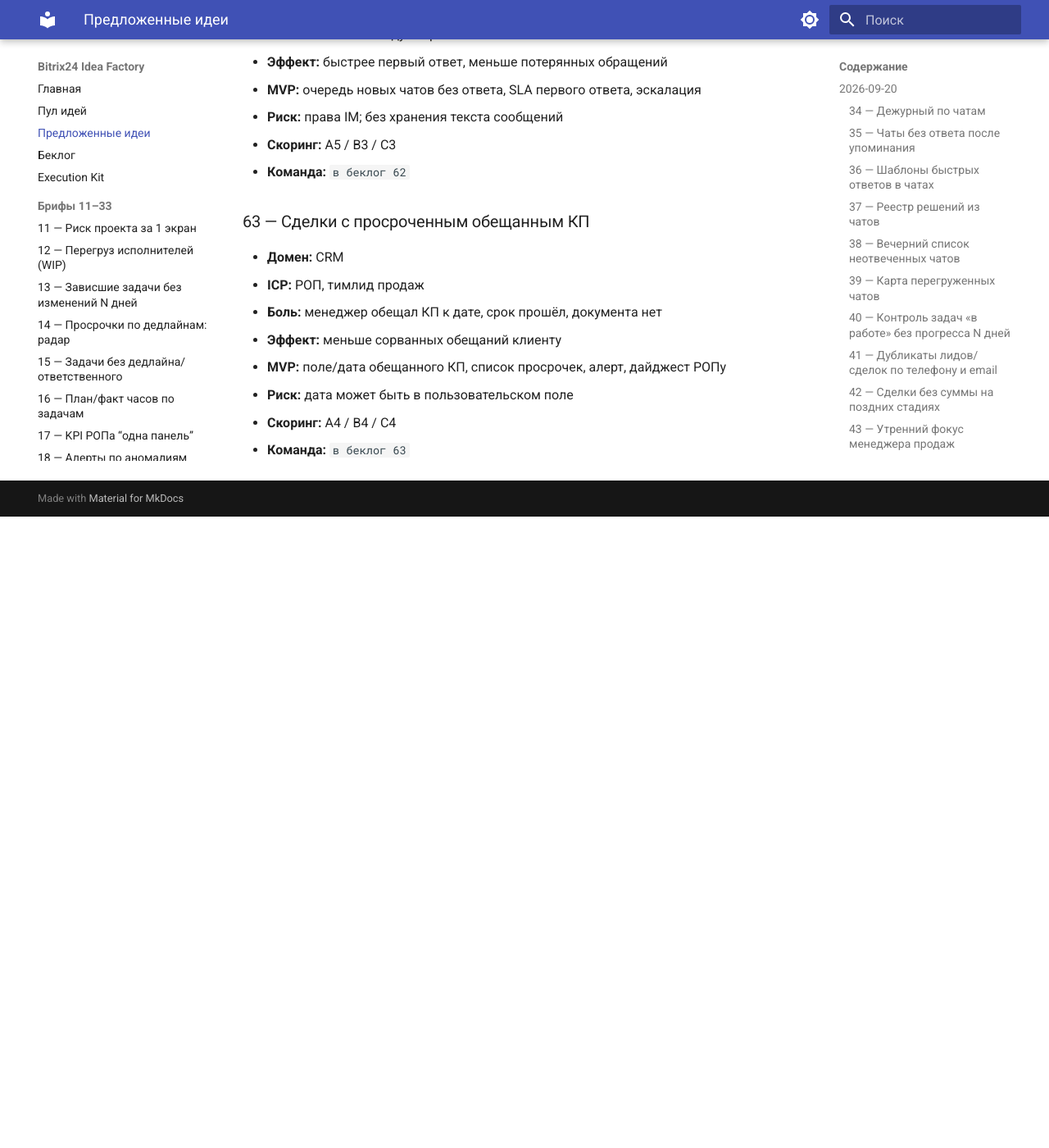
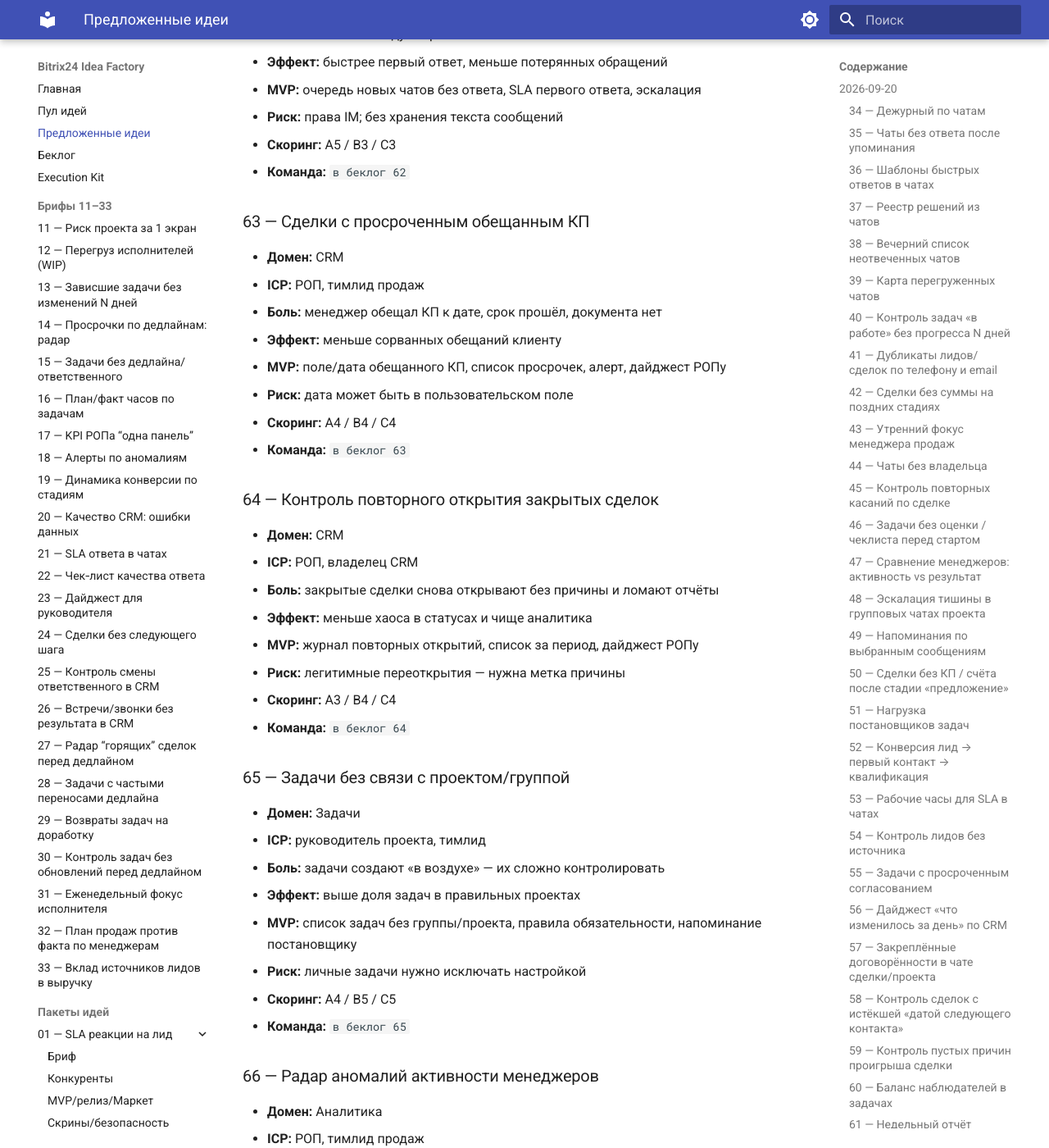
Before and after one commit to grinkevich-dima/b24-idea-factory, an MkDocs documentation site: the page built from docs/idea-briefs/PROPOSED.md, in a window 1280 px wide and 1400 px high, scrolled down 10388 px. Shown: the whole window at 82% size. Built offline with MkDocs 1.6.1 and Material for MkDocs 9.7.7, drawn with Linux system fonts in a browser that asks for light colours; before the commit the page ends 11018 px from its top, so only the background shows below that; some of the changed text lies outside the part shown.

Commit message:
Log proposed ideas 64-68
Co-authored-by: grinkevich-dima <grinkevich-dima@users.noreply.github.com>

```diff
--- a/docs/idea-briefs/PROPOSED.md
+++ b/docs/idea-briefs/PROPOSED.md
@@ -315,3 +315,53 @@
 - **Риск:** дата может быть в пользовательском поле
 - **Скоринг:** A4 / B4 / C4
 - **Команда:** `в беклог 63`
+
+### 64 — Контроль повторного открытия закрытых сделок
+- **Домен:** CRM
+- **ICP:** РОП, владелец CRM
+- **Боль:** закрытые сделки снова открывают без причины и ломают отчёты
+- **Эффект:** меньше хаоса в статусах и чище аналитика
+- **MVP:** журнал повторных открытий, список за период, дайджест РОПу
+- **Риск:** легитимные переоткрытия — нужна метка причины
+- **Скоринг:** A3 / B4 / C4
+- **Команда:** `в беклог 64`
+
+### 65 — Задачи без связи с проектом/группой
+- **Домен:** Задачи
+- **ICP:** руководитель проекта, тимлид
+- **Боль:** задачи создают «в воздухе» — их сложно контролировать
+- **Эффект:** выше доля задач в правильных проектах
+- **MVP:** список задач без группы/проекта, правила обязательности, напоминание постановщику
+- **Риск:** личные задачи нужно исключать настройкой
+- **Скоринг:** A4 / B5 / C5
+- **Команда:** `в беклог 65`
+
+### 66 — Радар аномалий активности менеджеров
+- **Домен:** Аналитика
+- **ICP:** РОП, тимлид продаж
+- **Боль:** резкое падение звонков/дел замечают слишком поздно
+- **Эффект:** раньше видят просадку дисциплины
+- **MVP:** сравнение активности с прошлой неделей, пороги Δ%, алерт/дайджест
+- **Риск:** шум в праздники — рабочие дни и исключения
+- **Скоринг:** A4 / B4 / C4
+- **Команда:** `в беклог 66`
+
+### 67 — Шаблоны онбординга нового сотрудника в чатах
+- **Домен:** Чаты
+- **ICP:** тимлид, HR/руководитель отдела
+- **Боль:** новичка вручную добавляют в кучу чатов и забывают важные
+- **Эффект:** быстрее полный доступ новичка к нужным чатам
+- **MVP:** пресеты чатов по роли, чек‑лист добавления, статус выполнения
+- **Риск:** права на управление участниками чатов
+- **Скоринг:** A3 / B3 / C3
+- **Команда:** `в беклог 67`
+
+### 68 — Сделки без контакта/компании на карточке
+- **Домен:** CRM
+- **ICP:** РОП, владелец CRM
+- **Боль:** сделки живут без привязки к клиенту — ломается история
+- **Эффект:** выше качество карточек и последующих касаний
+- **MVP:** список сделок без контакта/компании, алерт, отчёт по менеджерам
+- **Риск:** B2B/B2C различия — правило по направлению
+- **Скоринг:** A4 / B5 / C5
+- **Команда:** `в беклог 68`
```
Also changed, not shown: other parts of docs/idea-briefs/PROPOSED.md (+1 -1 lines).
